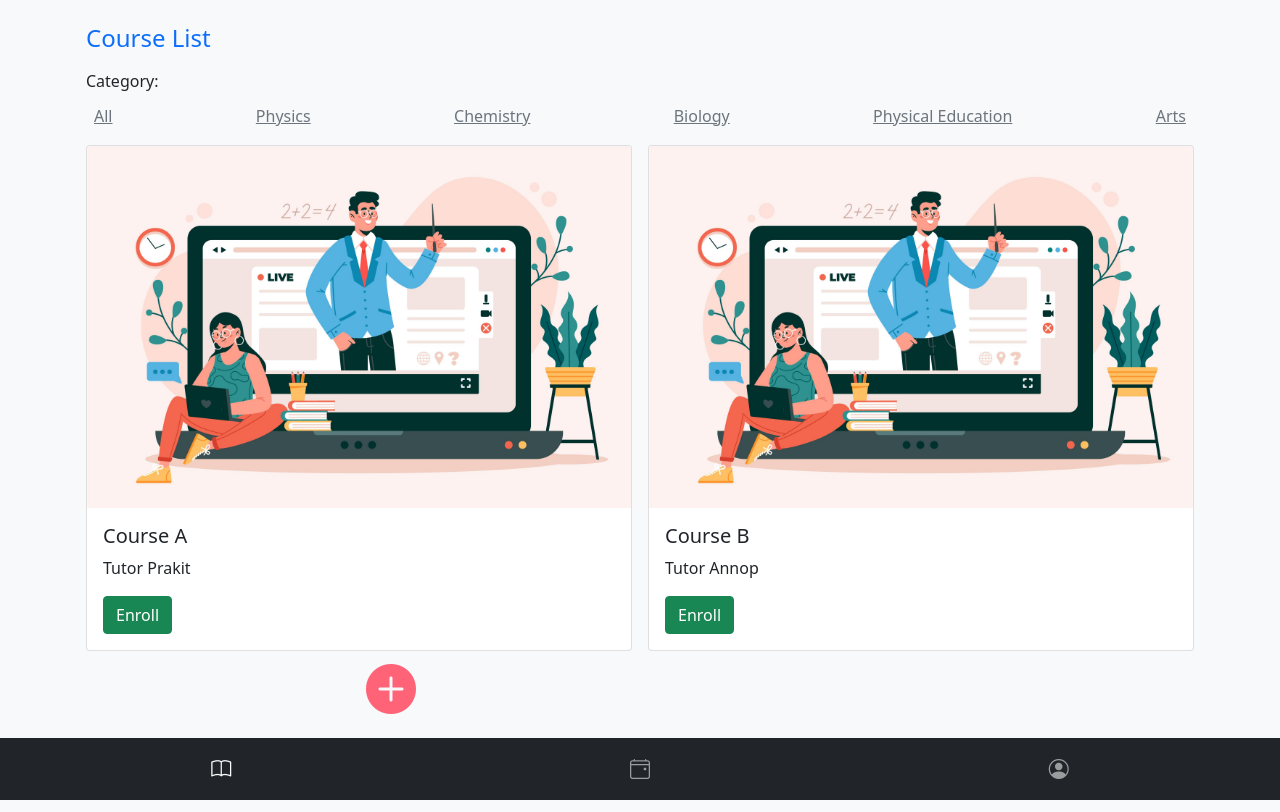
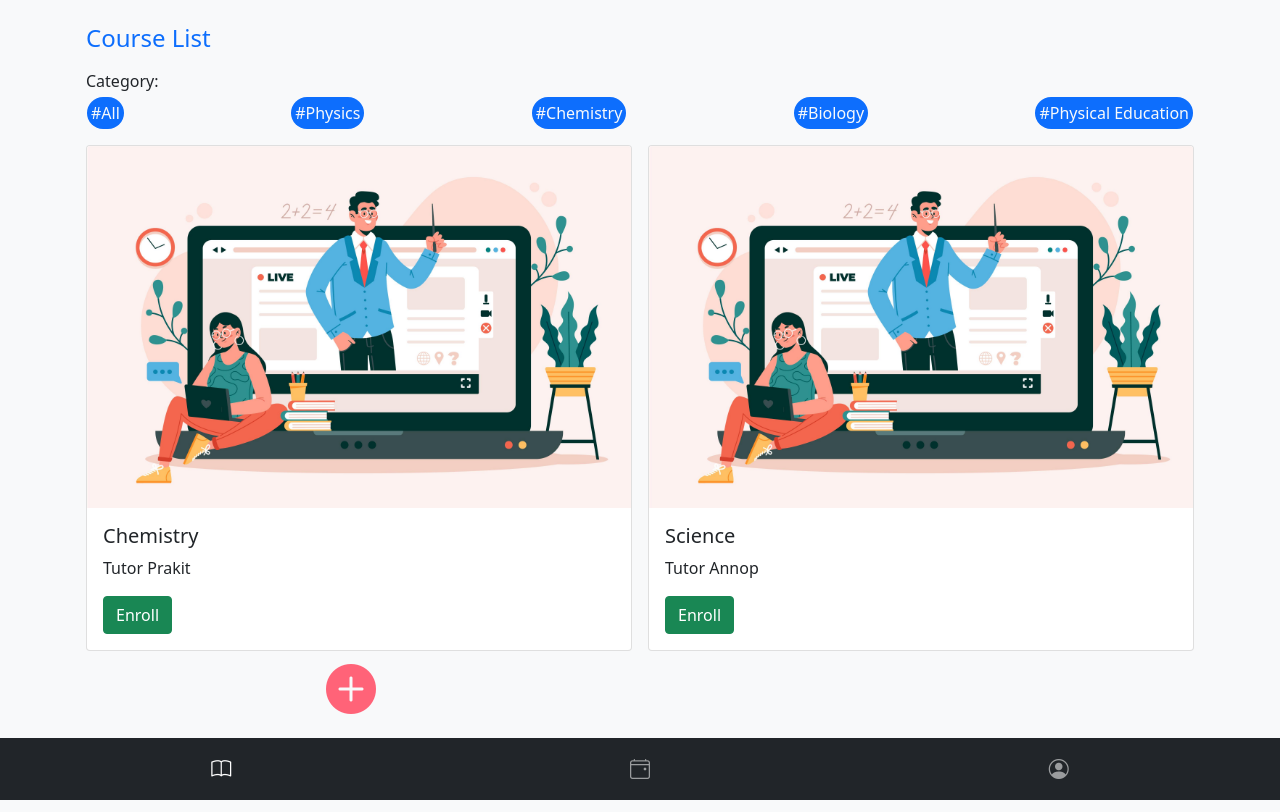
Before and after one commit to Wizdom-SECU/Be-U-On-PWA, a Vue app: page /Classroom in a window 1280 px wide. Built offline with nearby package versions, Linux system fonts and the light colour scheme.

Commit message:
no message

```diff
--- a/src/views/Classroom.vue
+++ b/src/views/Classroom.vue
@@ -6,20 +6,30 @@
     <div>Category:</div>
     <div class="nav-scroller py-1 mb-2">
       <nav class="nav d-flex justify-content-between">
-        <a class="p-2 link-secondary" href="#">All</a>
-        <a class="p-2 link-secondary" href="#">Physics</a>
-        <a class="p-2 link-secondary" href="#">Chemistry</a>
-        <a class="p-2 link-secondary" href="#">Biology</a>
-        <a class="p-2 link-secondary" href="#">Physical Education</a>
-        <a class="p-2 link-secondary" href="#">Arts</a>
+        <span class="p-1 link-secondary rounded-pill bg-primary text-light"
+          >#All</span
+        >
+        <span class="p-1 link-secondary rounded-pill bg-primary text-light"
+          >#Physics</span
+        >
+        <span class="p-1 link-secondary rounded-pill bg-primary text-light"
+          >#Chemistry</span
+        >
+        <span class="p-1 link-secondary rounded-pill bg-primary text-light"
+          >#Biology</span
+        >
+        <span class="p-1 link-secondary rounded-pill bg-primary text-light"
+          >#Physical Education</span
+        >
+        <!-- <a class="p-2 link-secondary" href="#">Arts</a> -->
       </nav>
     </div>
     <div class="row gx-3 gy-3">
       <div class="col-sm">
         <div class="card">
-          <img src="../assets/3808949.jpg" class="card-img-top">
+          <img src="../assets/3808949.jpg" class="card-img-top" />
           <div class="card-body">
-            <h5 class="card-title">Course A</h5>
+            <h5 class="card-title">Chemistry</h5>
             <p class="card-text">Tutor Prakit</p>
             <a
               class="btn btn-success"
@@ -33,21 +43,48 @@
       </div>
       <div class="col-sm">
         <div class="card">
-          <img src="../assets/3808949.jpg" class="card-img-top">
+          <img src="../assets/3808949.jpg" class="card-img-top" />
           <div class="card-body">
-            <h5 class="card-title">Course B</h5>
+            <h5 class="card-title">Science</h5>
             <p class="card-text">Tutor Annop</p>
             <a class="btn btn-success" data-bs-toggle="offcanvas">Enroll</a>
           </div>
         </div>
       </div>
     </div>
+
     <div
-      class="offcanvas offcanvas-bottom show"
+      class="bi bi-plus-circle-fill"
+      type="button"
+      data-bs-toggle="offcanvas"
+      data-bs-target="#offcanvasBottom"
+      aria-controls="offcanvasBottom"
+    ></div>
+    <div
+      class="offcanvas offcanvas-bottom"
       tabindex="-1"
-      id="offcanvas"
-      aria-labelledby="offcanvasLabel"
-      data-bs-backdrop="false"
+      id="offcanvasBottom"
+      aria-labelledby="offcanvasBottomLabel"
+    >
+      <div class="offcanvas-header">
+        <h5 class="offcanvas-title" id="offcanvasBottomLabel">
+          Offcanvas bottom
+        </h5>
+        <button
+          type="button"
+          class="btn-close text-reset"
+          data-bs-dismiss="offcanvas"
+          aria-label="Close"
+        ></button>
+      </div>
+      <div class="offcanvas-body small">...</div>
+    </div>
+    <!-- <div
+      class="offcanvas offcanvas-bottom"
+      tabindex="-1"
+      id="offcanvasBottom"
+      aria-labelledby="offcanvasBottomLabel"
+      data-bs-backdrop="true"
       data-bs-scroll="true"
     >
       <div class="offcanvas-header">
@@ -63,8 +100,7 @@
         Content for the offcanvas goes here. You can place just about any
         Bootstrap component or custom elements here.
       </div>
-    </div>
-    <i class="bi bi-plus-circle-fill"></i>
+    </div> -->
   </div>
 </template>
 
@@ -75,8 +111,12 @@ export default {};
 .bi {
   color: rgba(255, 99, 120, 1);
   size: 500px;
-  margin-left: 280px;
+  margin-left: 240px;
   margin-right: 30px;
   font-size: 50px;
 }
+
+.p-1 {
+  margin: 1px;
+}
 </style>
```
